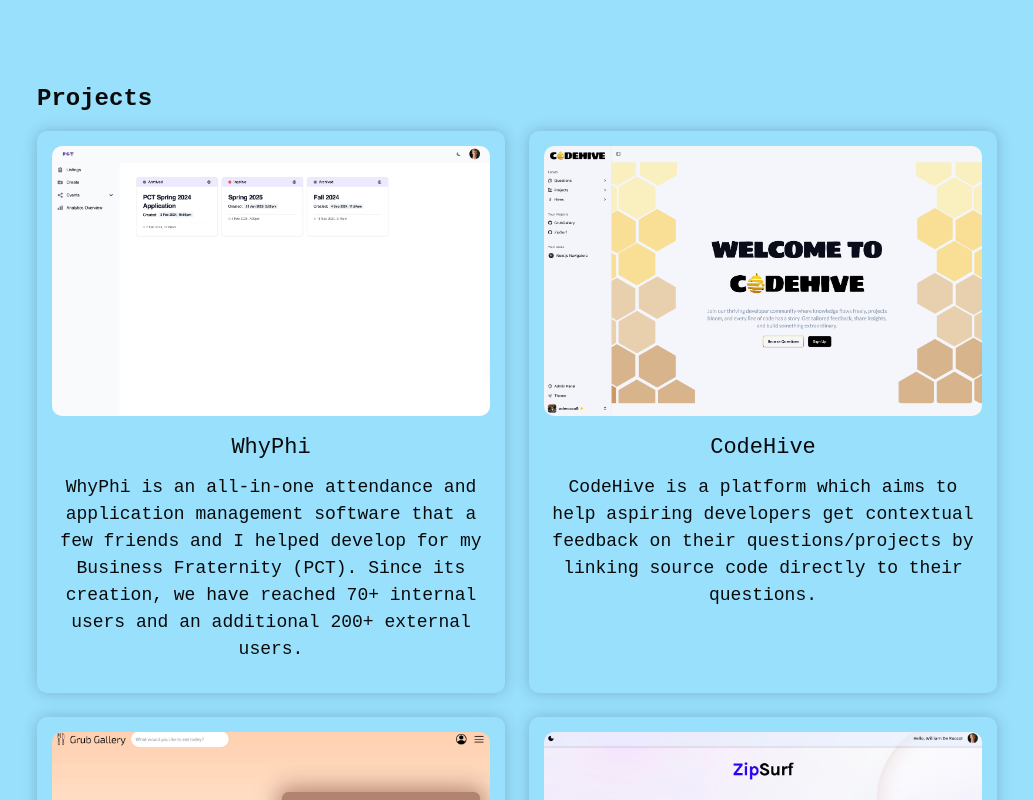
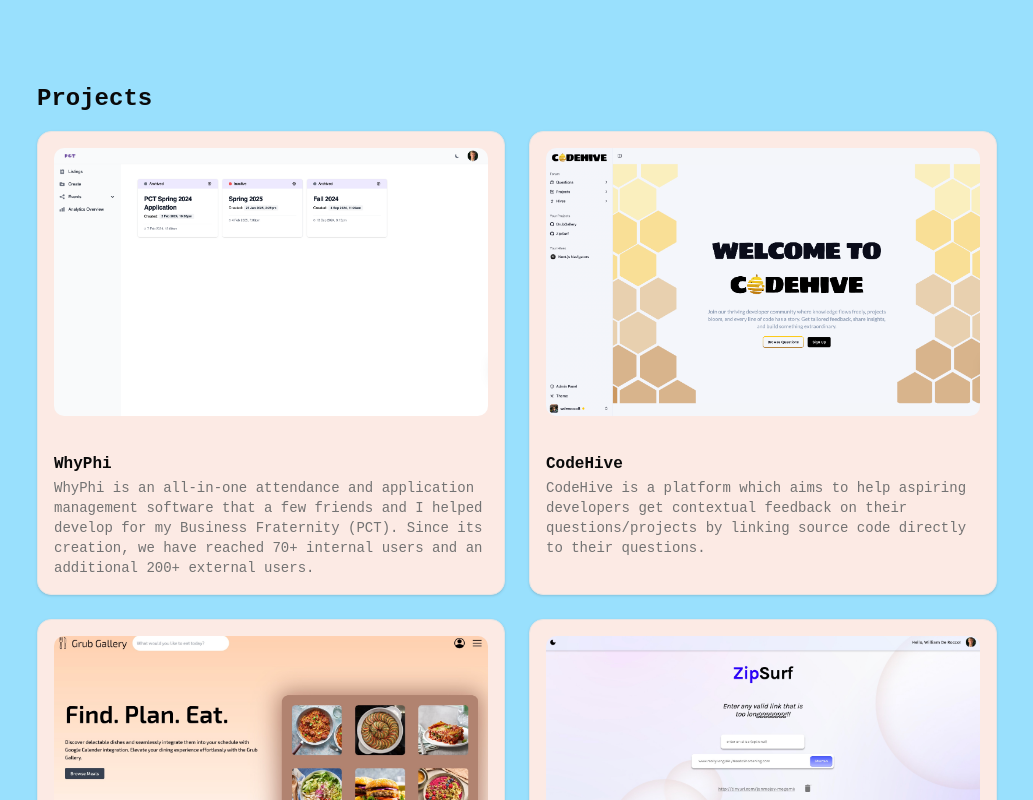
Before and after one commit to wderocco8/portfolio, a React (Vite) app: page / in a window 1280 px wide. Shown: the part 960-1760 px from the top of the page, without its empty margins (123-1156 px from the left). Built offline with nearby package versions, Linux system fonts and the light colour scheme.

Commit message:
integrated shadcn Card into Project

```diff
--- a/src/components/Projects/Project.tsx
+++ b/src/components/Projects/Project.tsx
@@ -1,5 +1,10 @@
-import "@/components/Projects/Projects.css";
 import { useTheme } from "@/providers/theme-provider";
+import {
+  Card,
+  CardDescription,
+  CardHeader,
+  CardTitle,
+} from "@/components/ui/card";
 
 export interface ProjectProps {
   websiteHref: string;
@@ -35,13 +40,17 @@ export default function Project({
       href={websiteHref}
       target="_blank"
       rel="noopener noreferrer"
-      className="project-link tilt tilt-small"
+      className="tilt tilt-small"
     >
-      <div className="project">
-        <img src={finalImgSrc} alt={title} />
-        <h3>{title}</h3>
-        <p>{description}</p>
-      </div>
+      <Card className="h-full p-4">
+        <div className="rounded-lg overflow-hidden">
+          <img src={finalImgSrc} alt={title} className="w-full object-cover" />
+        </div>
+        <CardHeader className="p-0 pt-4">
+          <CardTitle>{title}</CardTitle>
+          <CardDescription>{description}</CardDescription>
+        </CardHeader>
+      </Card>
     </a>
   );
 }
--- a/src/components/Projects/Projects.css
+++ /dev/null
@@ -1,47 +0,0 @@
-.project {
-  background-color: var(--secondary-color);
-  border-radius: 10px;
-  box-shadow: 0 0 15px rgba(0, 0, 0, 0.2);
-  padding: 15px;
-  width: 100%;
-  height: 100%;
-  display: flex;
-  flex-direction: column;
-  align-items: center;
-  text-align: center;
-  box-sizing: border-box; /* Ensure padding is included in width (needed to prevent overlapping cards) */
-}
-
-.project-link {
-  text-decoration: none;
-  color: inherit;
-}
-
-.project img {
-  width: 100%;
-  height: auto;
-  border-radius: 10px;
-  margin-bottom: 15px;
-}
-
-.project h3 {
-  font-size: 22px;
-  margin-bottom: 10px;
-}
-
-.project p {
-  font-size: 18px;
-  line-height: 1.5;
-  margin-bottom: 15px;
-}
-
-.project a {
-  text-decoration: none;
-  color: #2c12ed;
-  font-weight: bold;
-  transition: color 0.3s;
-}
-
-.project a:hover {
-  color: #f148c8;
-}
```
